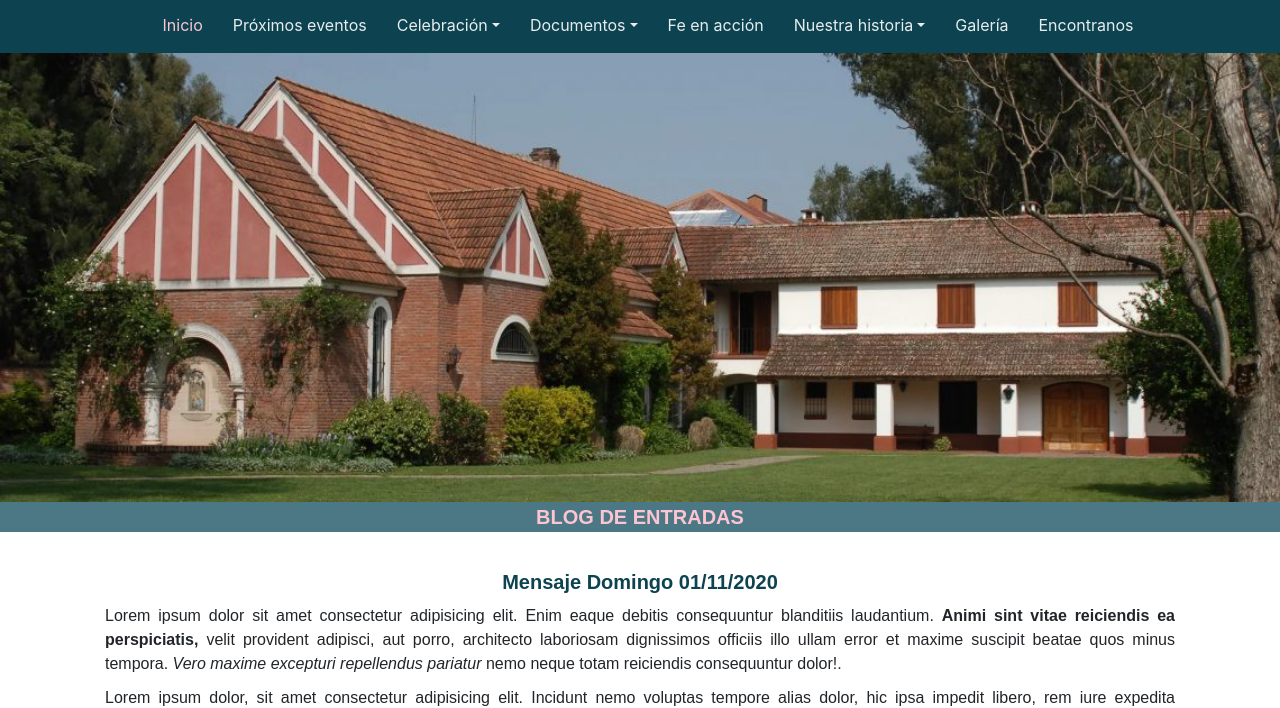
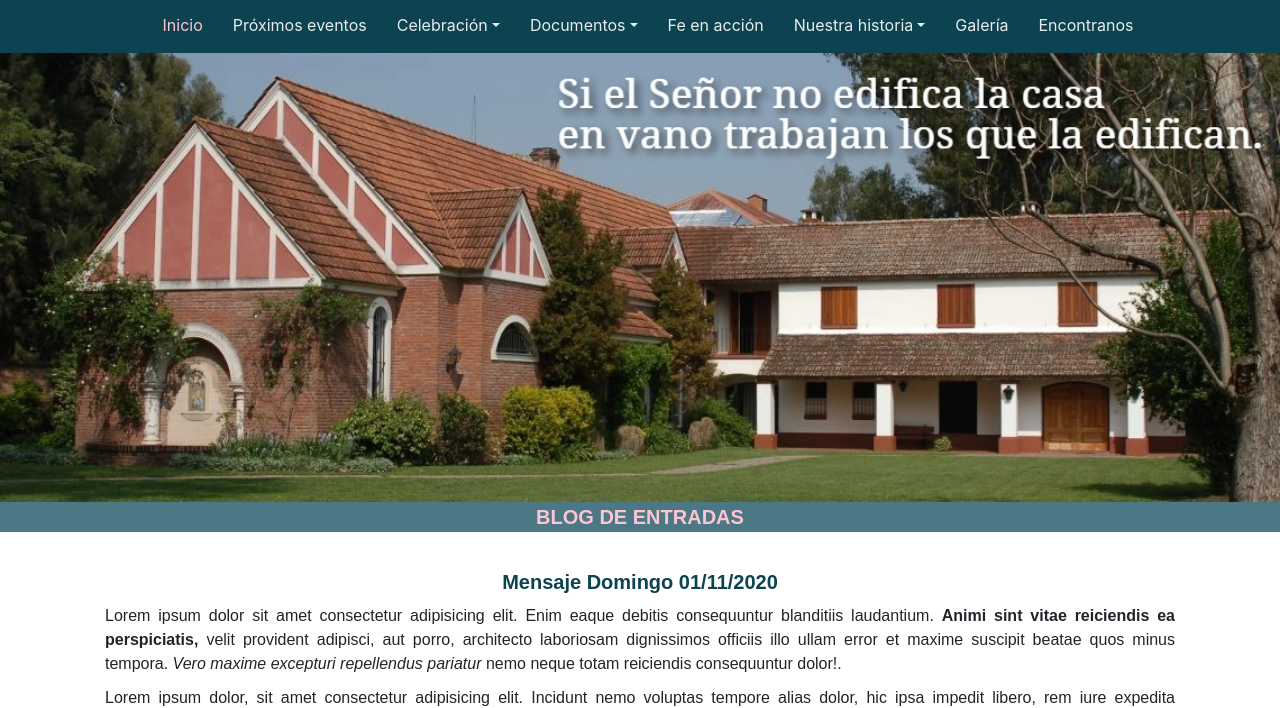
Before and after one commit to javibet1976/proyecto-acma-belgrano, a website: page index.html in a window 1280 px wide. Shown: the part 93-801 px from the top of the page. Drawn offline with Linux system fonts and the light colour scheme.

Commit message:
Arreglo en la imagen de la casa

```diff
--- a/index.html
+++ b/index.html
@@ -72,7 +72,7 @@
 
   <main>
     <section>
-      <img id="house-image" src="imagenes/casa-1140x400.jpg" alt="Casa de la ACMA" title="Sede de la ACMA-Belgrano" />
+      <img id="house-image" src="imagenes/ACMAcasa.jpg" alt="Casa de la ACMA" title="Sede de la ACMA-Belgrano" />
       <h3>Blog de entradas</h3>
       <article>
         <h4>Mensaje Domingo 01/11/2020</h4>
```
Also changed, not shown: casa-1140x4001.jpg (renamed from imagenes/casa-1140x400.jpg), imagenes/ACMAcasa.jpg (added).
